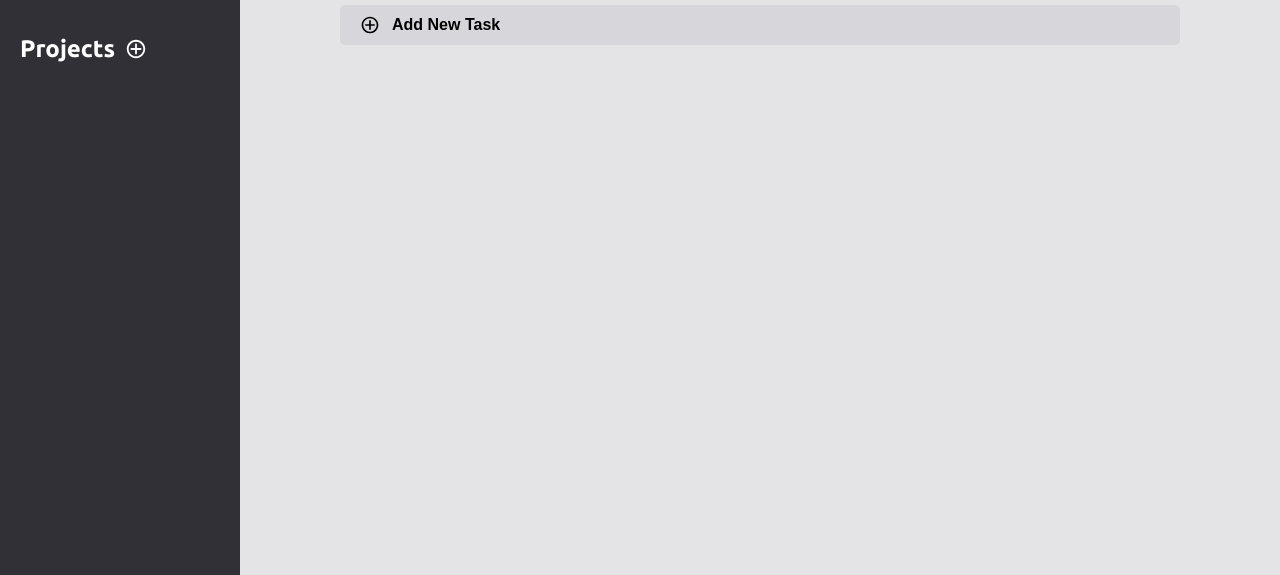
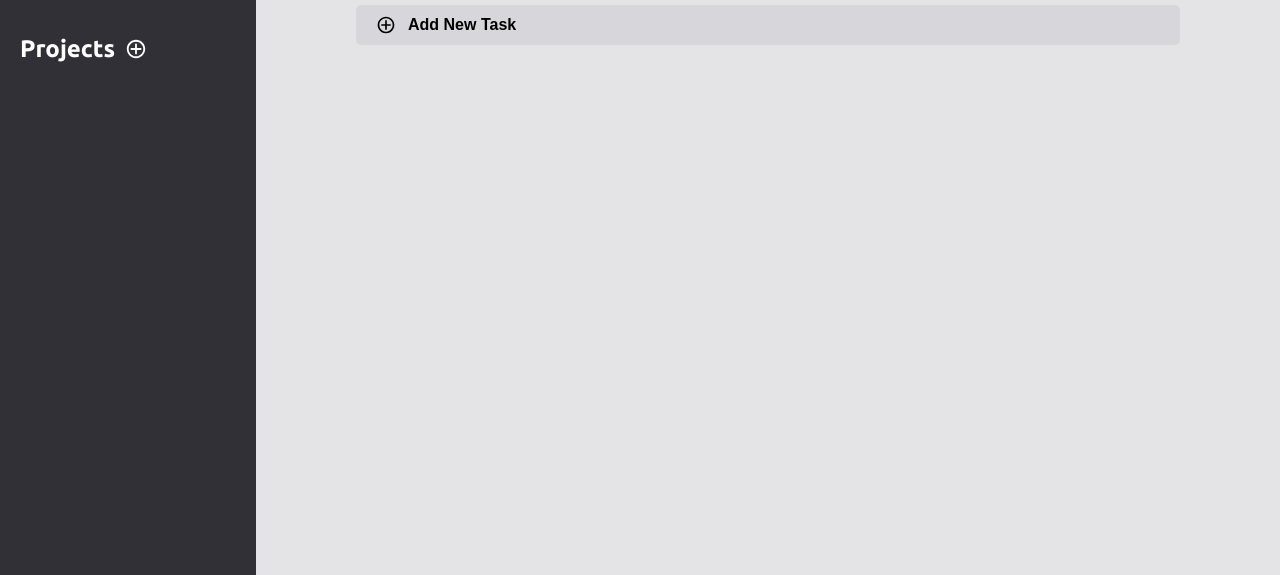
Before and after one commit to SQUASHD/todo-list, a plain HTML site: page index.html in a window 1280 px wide. Shown: the part 225-800 px from the top of the page. Drawn offline with Linux system fonts and the light colour scheme.

Commit message:
Change styling of project view to allow overflow of text into ellipses

```diff
--- a/style.css
+++ b/style.css
@@ -72,7 +72,7 @@ body {
   background-color: var(--primary-light);
 
   display: grid;
-  grid-template-columns: clamp(240px, 13vw, 350px) 1fr;
+  grid-template-columns: minmax(220px, 20vw) minmax(400px, 80vw);
   grid-template-rows: 110px 1fr;
 }
 
```
